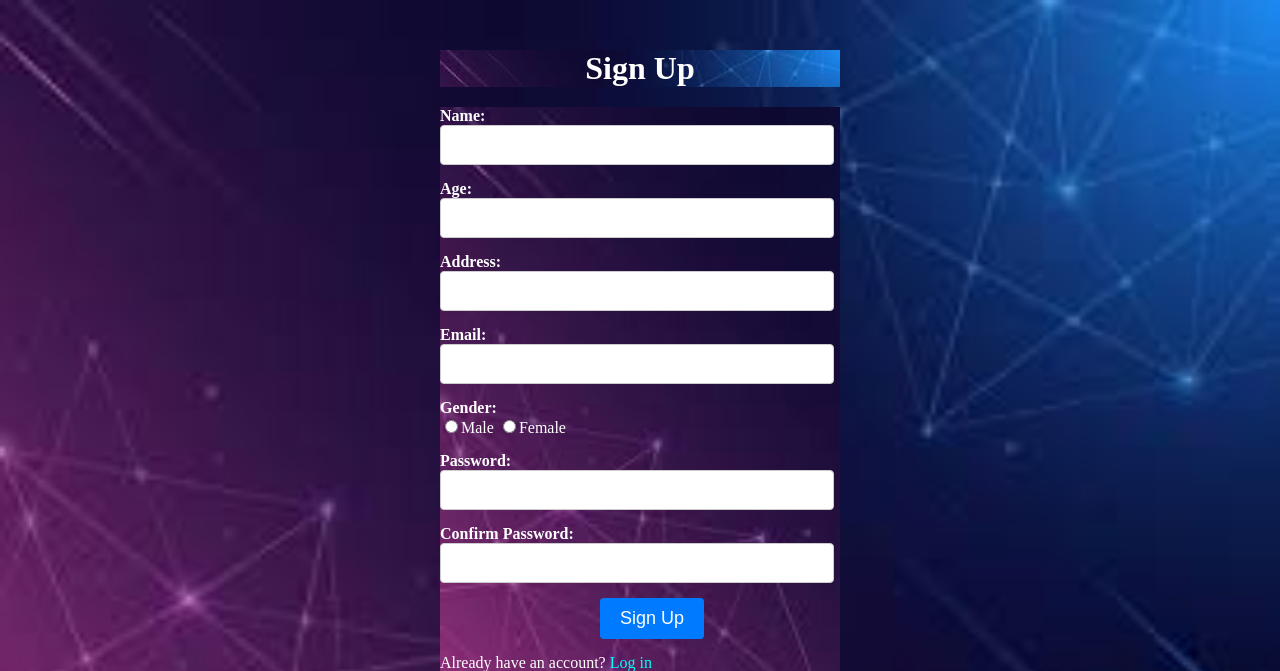
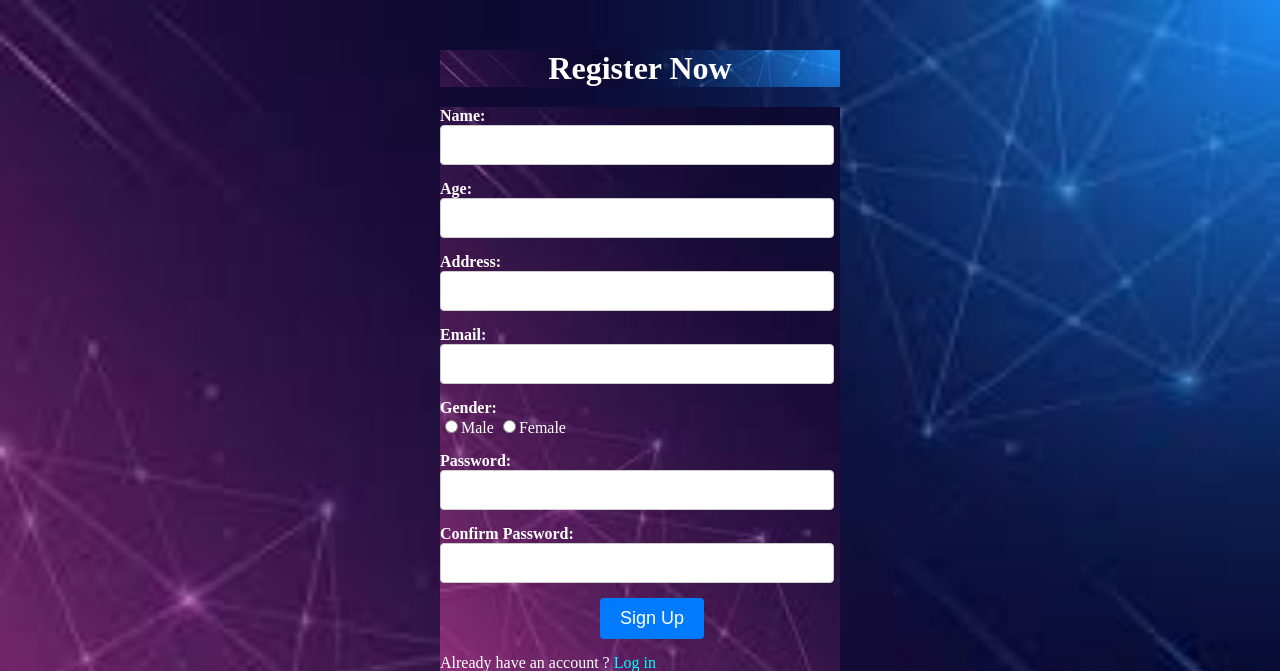
Before and after one commit to AashishSubedi53/php-login, a PHP site: page /views/signup.php in a window 1280 px wide. Shown: the top 671 px of the page. Run offline with PHP 8.4, Linux system fonts and the light colour scheme.

Commit message:
Bipin Regmi

```diff
--- a/views/signup.php
+++ b/views/signup.php
@@ -1,65 +1,61 @@
-
-
-
 <!DOCTYPE html>
 <html lang="en">
+
 <head>
     <meta charset="UTF-8">
     <meta name="viewport" content="width=device-width, initial-scale=1.0">
     <link rel="stylesheet" href="../assets/css/signup.css">
-    <title>Sign Up</title>
+    <title>Registration</title>
 </head>
+
 <body>
     <div class="container">
-        <h1>Sign Up</h1>
+        <h1>Register Now</h1>
         <form class="sign-up" action="../src/Controller/web.php" method="POST">
             <div class="form-group">
                 <label for="name">Name:</label>
-                <input type="text" id="name" name="name" >
+                <input type="text" id="name" name="name">
             </div>
 
             <div class="form-group">
                 <label for="age">Age:</label>
-                <input type="number" id="age" name="age" >
+                <input type="number" id="age" name="age">
             </div>
 
             <div class="form-group">
                 <label for="address">Address:</label>
-                <input type="text" id="address" name="address" >
+                <input type="text" id="address" name="address">
             </div>
 
             <div class="form-group">
                 <label for="email">Email:</label>
-                <input type="email" id="email" name="email" >
+                <input type="email" id="email" name="email">
             </div>
 
             <div class="form-group">
                 <label for="">Gender:</label>
-                <input type="radio"  value="Male" name="gender-select">Male
+                <input type="radio" value="Male" name="gender-select">Male
 
-                <input type="radio"  value="female" name="gender-select">Female
+                <input type="radio" value="female" name="gender-select">Female
             </div>
 
-            <!-- <div class="form-group">
-                <label for="profile-image">Profile Image: (optional)</label>
-                <input type="file" id="profile-image" name="profile-image" accept="image/*">
-            </div> -->
 
             <div class="form-group">
                 <label for="password">Password:</label>
-                <input type="password" id="password" name="password" >
+                <input type="password" id="password" name="password">
             </div>
 
             <div class="form-group">
                 <label for="confirm-password">Confirm Password:</label>
-                <input type="password" id="confirm-password" name="confirm-password" >
+                <input type="password" id="confirm-password" name="confirm-password">
             </div>
 
             <div class="form-group">
                 <input type="submit" id="sign-up" name="signup-btn" value="Sign Up">
             </div>
-            Already have an account? <a id="login" href="./login.php">Log in</a>
+            Already have an account ? <a id="login" href="./login.php">Log in</a>
         </form>
     </div>
 </body>
+
 </html>
```
